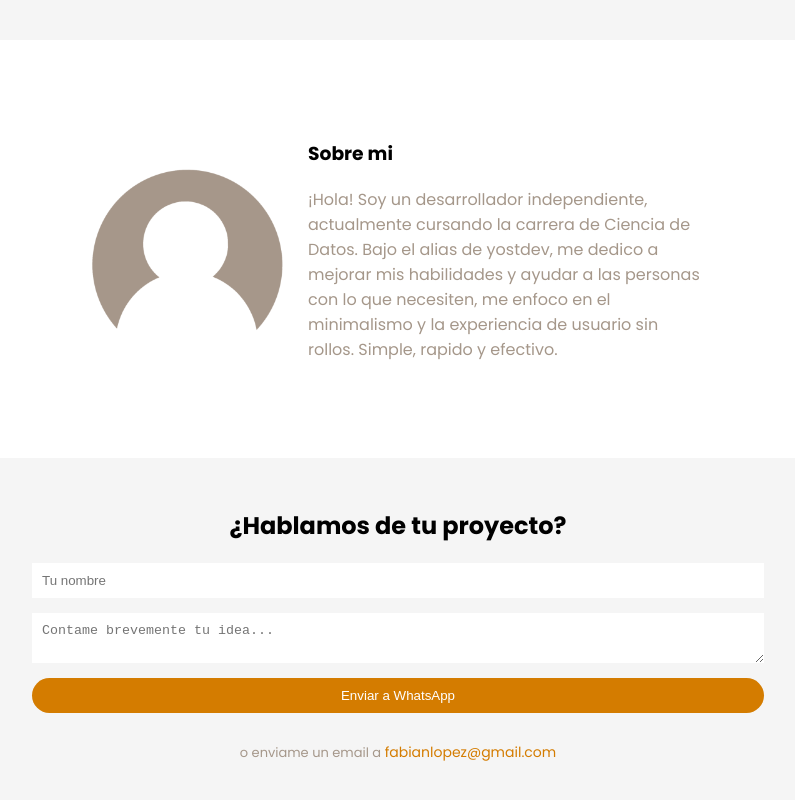
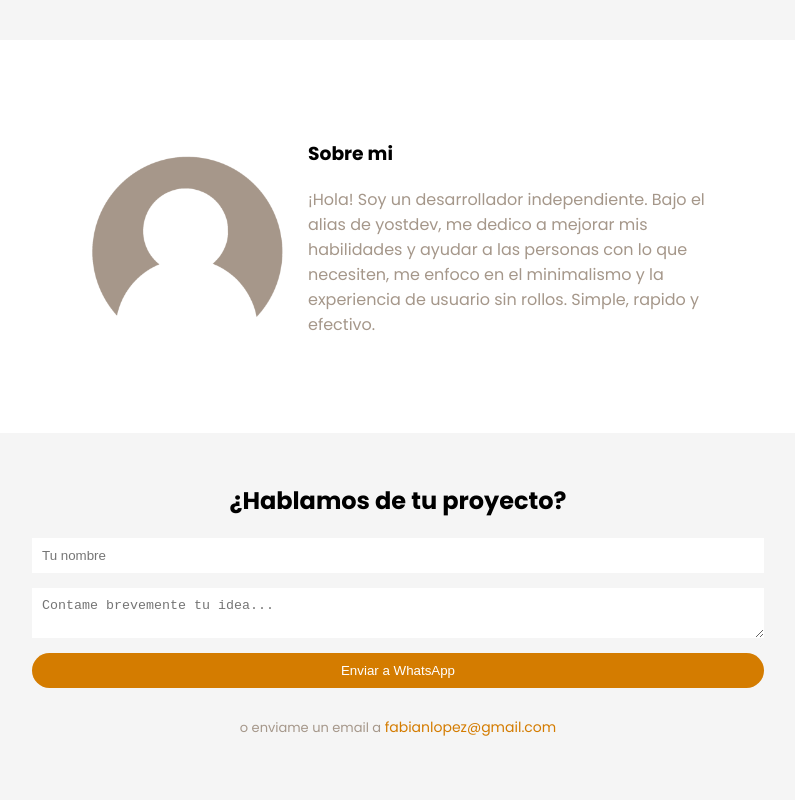
Before and after one commit to YostDev/portafolio-, a plain HTML site: page index.html in a window 1280 px wide. Shown: the part 2242-3042 px from the top of the page, without its empty margins (242-1037 px from the left). Drawn offline with Linux system fonts and the light colour scheme.

Commit message:
index.html

```diff
--- a/index.html
+++ b/index.html
@@ -67,7 +67,7 @@
             <img class="yofoto" src="13 sin título_20260325173227.png">
             <div class="info">
                 <h3>Sobre mi</h3>
-                <p>¡Hola! Soy un desarrollador independiente, actualmente cursando la carrera de Ciencia de Datos. Bajo el alias de yostdev, me dedico a mejorar mis habilidades y ayudar a las personas con lo que necesiten, me enfoco en el minimalismo y la experiencia de usuario sin rollos. Simple, rapido y efectivo.</p>
+                <p>¡Hola! Soy un desarrollador independiente. Bajo el alias de yostdev, me dedico a mejorar mis habilidades y ayudar a las personas con lo que necesiten, me enfoco en el minimalismo y la experiencia de usuario sin rollos. Simple, rapido y efectivo.</p>
             </div>
         </div>
         <br><br>
```
